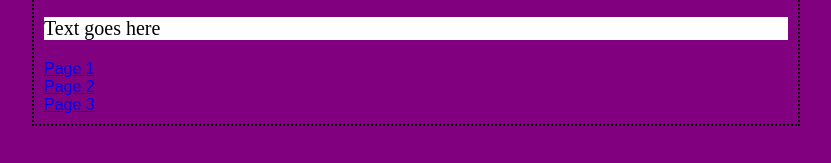
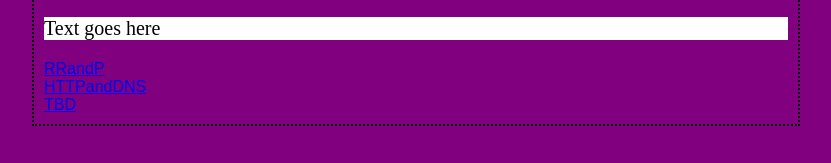
Before and after one commit to sway79/gibsonintro, a plain HTML site: page index.html in a window 1280 px wide. Shown: the part 508-671 px from the top of the page, without its empty margins (224-1055 px from the left). Drawn offline with Linux system fonts and the light colour scheme.

Commit message:
Update index.html

```diff
--- a/index.html
+++ b/index.html
@@ -20,9 +20,9 @@
                font-family: sans-serif;
                    </style>
     </body>
-    <a href="RRandP.html">Page 1</a>
+    <a href="RRandP.html">RRandP</a>
     <br>
-    <a href="HTTPandDNS.html">Page 2</a>
+    <a href="HTTPandDNS.html">HTTPandDNS</a>
     <br>
-    <a href="TBD.html">Page 3</a>
+    <a href="TBD.html">TBD</a>
 </html>
```
